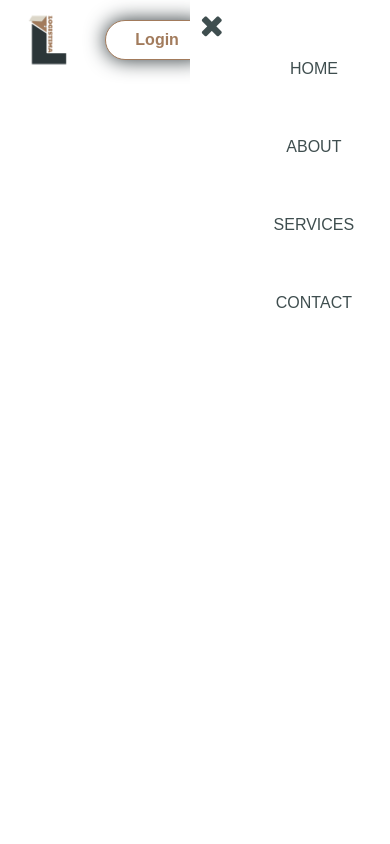
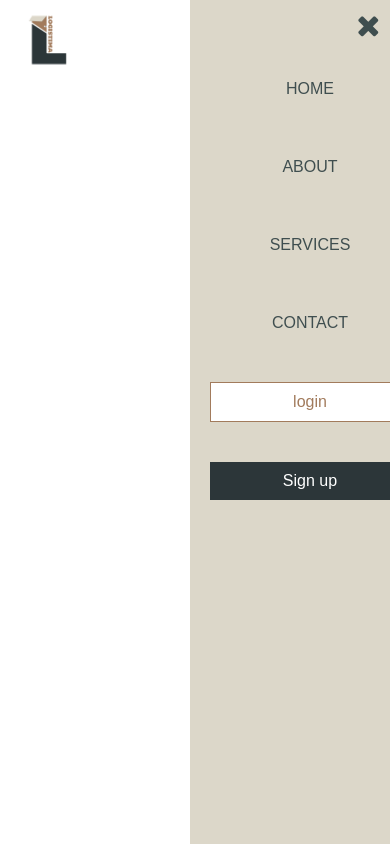
Before and after one commit to logistima/Logistima, a PHP site: page / in a window 390 px wide. Run offline with PHP 8.4, Linux system fonts and the light colour scheme.

Commit message:
styling the navbar for phone an ipad final

```diff
--- a/index.html
+++ b/index.html
@@ -21,17 +21,28 @@
                 <li><a href="#">ABOUT</a></li>
                 <li><a href="#">SERVICES</a></li>
                 <li><a href="#">CONTACT</a></li>
+
+                <div class="hidenbtn">
+                    <li><a href="#" class="log">login</a></li>
+                    <li><a href="#" class="reg">Sign up</a></li>
+                </div>
             </ul>
         </div>
+            <div class="btn">
                 <button class="log">Login</button>
                 <button class="reg">Sign up</button>
-            </div>
             </div>
             <i class="fa fa-bars" onclick="showMenu()"></i>
     </nav>
 
-    <section>
-    </section>
+    <!--section class="langing">
+        <div class="container">
+            <img src="/imgs/icons/boxx.png" class="obj">
+       </div>
+       <div class="circle">
+    </div>
+
+    </section-->
 
     <script src="/js/app.js"></script>
 </body>
--- a/style/style.css
+++ b/style/style.css
@@ -51,7 +51,7 @@ nav li a:hover{
     margin-left: 40px;
 }
 /*buttens*/
-div{
+.btn{
     display: flex;
     margin-inline-start: auto;
 }
@@ -85,10 +85,12 @@ button{
   nav .fa {
     display: none;
 }
-
+.hidenbtn{
+    display: none;
+}
 /*****************************************************************************/
 
-@media(max-width: 950px){
+@media(max-width: 700px){
     nav .fa {
         margin: 20px;
         cursor: pointer;
@@ -98,7 +100,7 @@ button{
     }
 
     nav li {
-        float: right;
+        float: left;
         width: 100%;
         text-align: center;
     }
@@ -107,7 +109,7 @@ button{
     }
     .nav-links{
         position: fixed;
-        background: #ffffff;
+        background: var(--lightbr);
         height: 100vh;
         width: 200px;
         top: 0;
@@ -121,11 +123,45 @@ button{
         color: var(--second) ;
         margin: 10px;
         font-size: 30px;
-        cursor: pointer;}
+        cursor: pointer;
+        float: right ;
+
+    }
     nav a {
         display: block;
     }
     .logo{
         margin-left: 0px;
     }
+    button{
+        display: none;
+    }
+    .hidenbtn{
+        display: block;
+    }
+    .hidenbtn li {
+        border-radius: 15px;
+    }
 }
+/*************************************************************/
+.langing{
+    overflow: hidden;
+}
+
+.obj{position: absolute;
+    width: 550px;
+    top: 40%;
+    right: 3%;
+    z-index: -10;
+}
+.circle {
+
+    background: var(--second);
+    border-radius: 50%;
+    width: 600px;
+    height: 600px;
+    position: relative;
+    top: 20%;
+    right: -55px;
+    z-index: -12;
+}
```
Also changed, not shown: imgs/icons/box.png (added), imgs/icons/boxx.png (added), imgs/icons/cross.png (deleted), imgs/icons/menubar.png (deleted), imgs/icons/wp3926583.webp (added), js/app.js (line endings or trailing spaces). Lines whose indentation alone changed are shown as unchanged.
